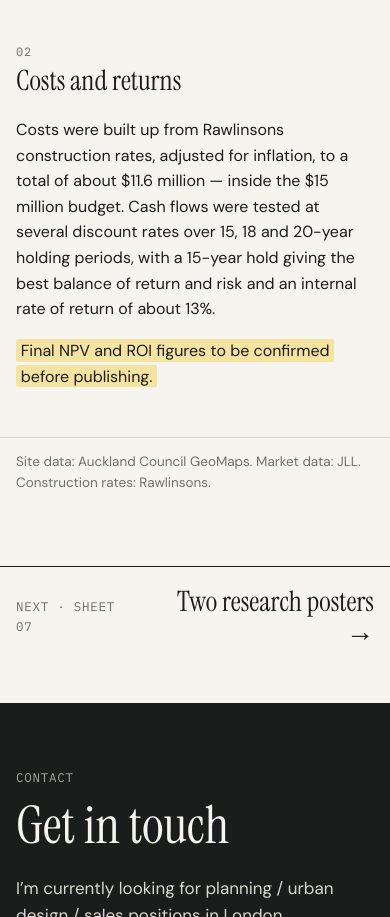
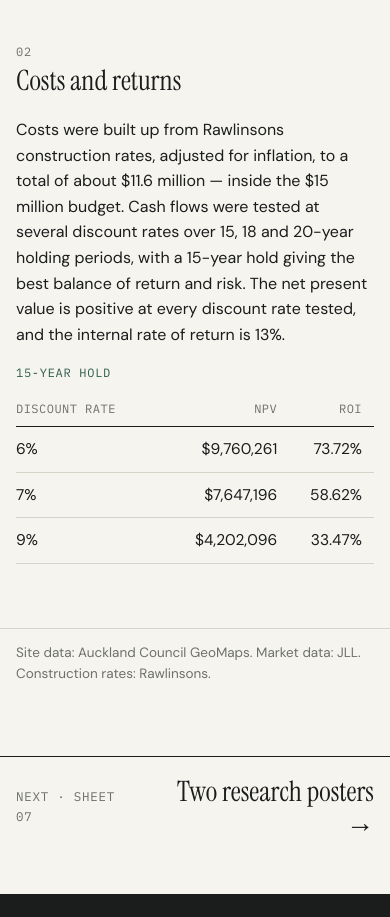
Before and after one commit to ruotian-li/ruotian-li.github.io, a plain HTML site: page projects/anzac-avenue-feasibility.html in a window 390 px wide. Shown: the part 1738-2655 px from the top of the page. Drawn offline with Linux system fonts and the light colour scheme.

Commit message:
Fill in the last placeholders and add the CV
Newmarket year, the 15-year NPV/ROI table from the feasibility report,
Kelly's own About statement, and the phone-free CV.

Co-Authored-By: Claude Opus 5.5 <noreply@anthropic.com>

```diff
--- a/assets/css/style.css
+++ b/assets/css/style.css
@@ -373,3 +373,10 @@ figcaption { margin-top: 10px; font-family: var(--mono); font-size: 12px; line-h
 .card .type-tile .tt-label { color: var(--accent); }
 .card .type-tile .tt-main { color: var(--ink); font-size: clamp(24px, 2.4vw, 34px); }
 .card .type-tile .tt-row { color: var(--muted); padding-top: 10px; border-top: 1px solid var(--rule); }
+
+/* Data table (e.g. feasibility results) */
+.data-table { width: 100%; max-width: 560px; border-collapse: collapse; margin: 8px 0 1em; font-size: 15.5px; }
+.data-table caption { caption-side: top; text-align: left; padding-bottom: 8px; font-family: var(--mono); font-size: 12px; letter-spacing: 0.06em; text-transform: uppercase; color: var(--accent); }
+.data-table th { padding: 8px 12px 8px 0; border-bottom: 1px solid var(--ink); text-align: left; font-family: var(--mono); font-size: 12px; font-weight: 400; letter-spacing: 0.04em; text-transform: uppercase; color: var(--muted); }
+.data-table td { padding: 10px 12px 10px 0; border-bottom: 1px solid var(--rule); font-variant-numeric: tabular-nums; }
+.data-table th:not(:first-child), .data-table td:not(:first-child) { text-align: right; }
--- a/projects/anzac-avenue-feasibility.html
+++ b/projects/anzac-avenue-feasibility.html
@@ -18,7 +18,7 @@
 <link rel="preconnect" href="https://fonts.googleapis.com">
 <link rel="preconnect" href="https://fonts.gstatic.com" crossorigin>
 <link rel="stylesheet" href="https://fonts.googleapis.com/css2?family=DM+Sans:opsz,wght@9..40,400;9..40,500&family=IBM+Plex+Mono:wght@400;500&family=Instrument+Serif:ital@0;1&display=swap">
-<link rel="stylesheet" href="../assets/css/style.css?v=2026112203">
+<link rel="stylesheet" href="../assets/css/style.css?v=2026112204">
 </head>
 <body id="top">
 <a class="skip" href="#main">Skip to content</a>
@@ -77,8 +77,16 @@
   <section class="wrap block">
     <h2><span class="num">02</span>Costs and returns</h2>
     <div class="body">
-      <p>Costs were built up from Rawlinsons construction rates, adjusted for inflation, to a total of about $11.6 million — inside the $15 million budget. Cash flows were tested at several discount rates over 15, 18 and 20-year holding periods, with a 15-year hold giving the best balance of return and risk and an internal rate of return of about 13%.</p>
-      <p><mark class="tbc">Final NPV and ROI figures to be confirmed before publishing.</mark></p>
+      <p>Costs were built up from Rawlinsons construction rates, adjusted for inflation, to a total of about $11.6 million — inside the $15 million budget. Cash flows were tested at several discount rates over 15, 18 and 20-year holding periods, with a 15-year hold giving the best balance of return and risk. The net present value is positive at every discount rate tested, and the internal rate of return is 13%.</p>
+      <table class="data-table">
+        <caption>15-year hold</caption>
+        <thead><tr><th scope="col">Discount rate</th><th scope="col">NPV</th><th scope="col">ROI</th></tr></thead>
+        <tbody>
+          <tr><td>6%</td><td>$9,760,261</td><td>73.72%</td></tr>
+          <tr><td>7%</td><td>$7,647,196</td><td>58.62%</td></tr>
+          <tr><td>9%</td><td>$4,202,096</td><td>33.47%</td></tr>
+        </tbody>
+      </table>
     </div>
   </section>
 
@@ -119,6 +127,6 @@
   </div>
 </footer>
 
-<script src="../assets/js/main.js?v=2026112203" defer></script>
+<script src="../assets/js/main.js?v=2026112204" defer></script>
 </body>
 </html>
```
Also changed, not shown: 404.html (+1 -1 lines), about.html (+3 -3 lines), index.html (+2 -2 lines), projects/from-wheels-to-will.html (+2 -2 lines), projects/living-over-the-shops.html (+2 -2 lines), projects/newmarket-streets.html (+3 -3 lines), projects/orewa-coastal-shelters.html (+2 -2 lines), projects/planning-posters.html (+2 -2 lines), projects/tod-housing-resilience.html (+2 -2 lines), 1 other file.
